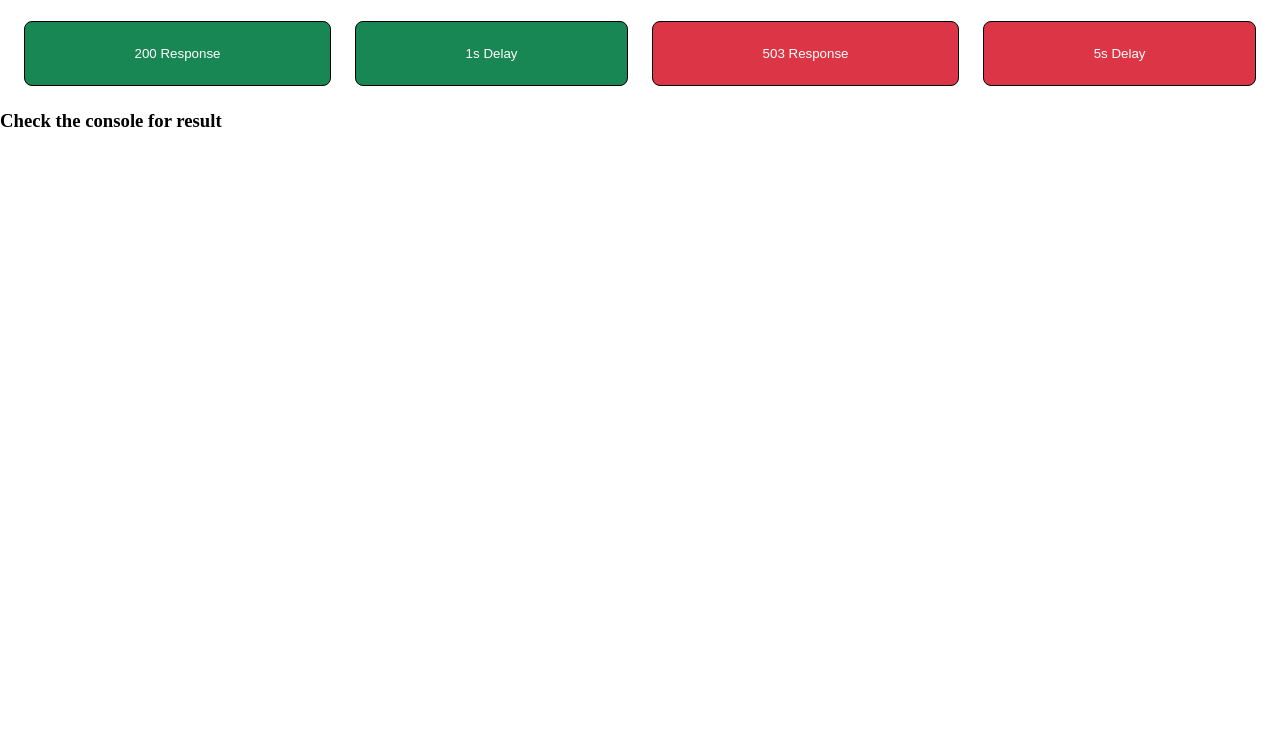
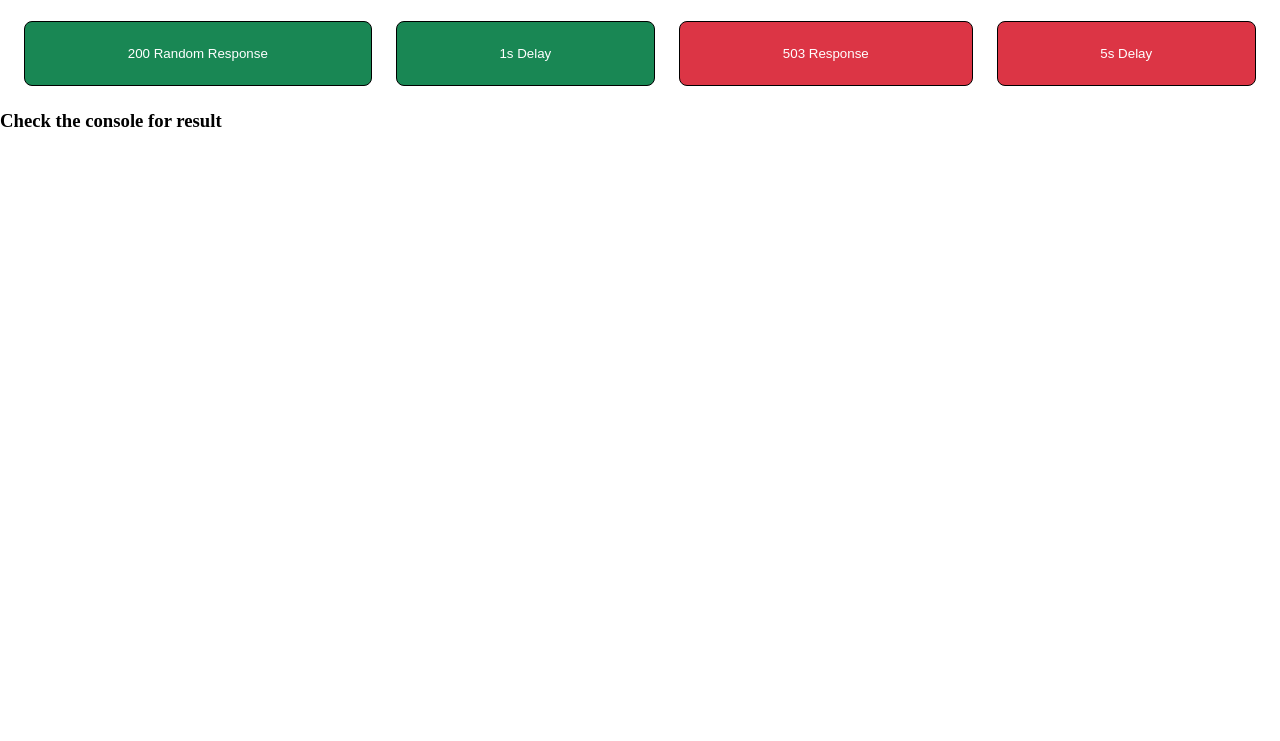
Before and after one commit to Alwatr/nitrobase, a website with bundled scripts: page demo/fetch/index.html in a window 1280 px wide. Shown: the part 59-800 px from the top of the page. Built offline with nearby package versions, Linux system fonts and the light colour scheme.

Commit message:
chore(fetch): improve log and demo

```diff
--- a/demo/fetch/index.html
+++ b/demo/fetch/index.html
@@ -23,7 +23,7 @@
 
 
     <div class="buttons">
-      <button class="success" data-url="//httpbin.org/status/200">200 Response</button>
+      <button class="success" data-url="//httpbin.org/uuid">200 Random Response</button>
       <button class="success" data-url="//httpbin.org/delay/1">1s Delay</button>
       <button class="fail" data-url="//httpbin.org/status/503">503 Response</button>
       <button class="fail" data-url="//httpbin.org/delay/5">5s Delay</button>
```
